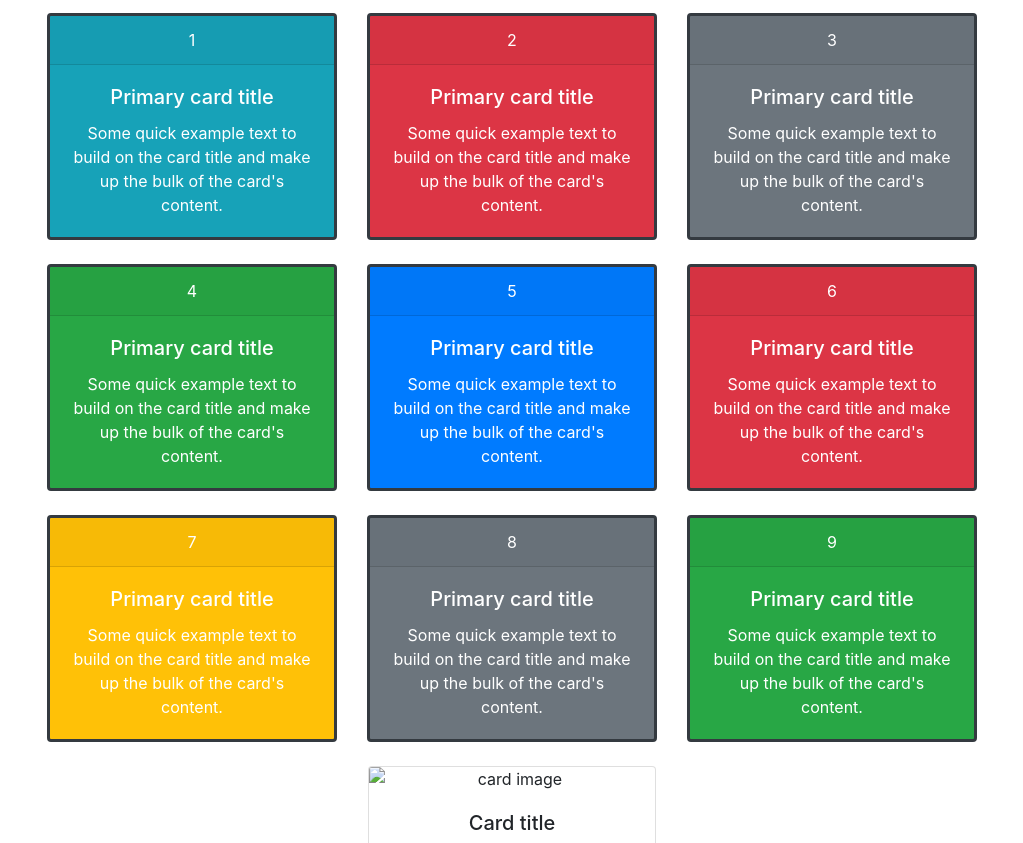
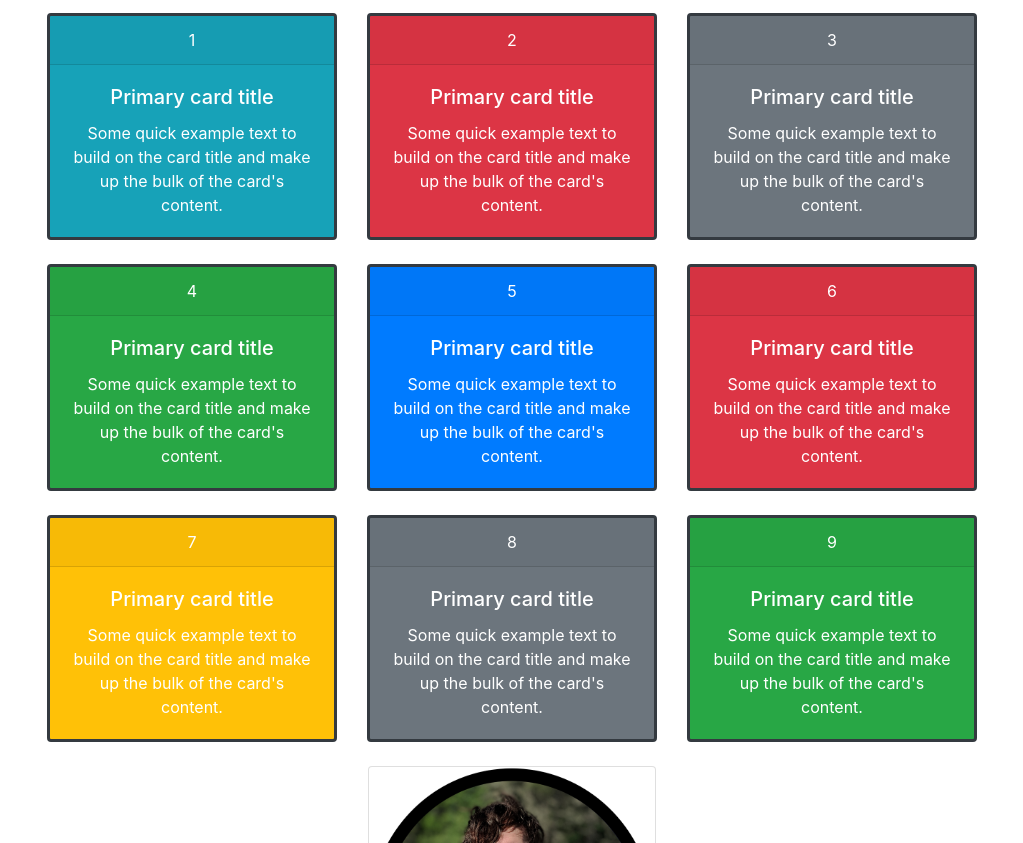
Before and after one commit to jmcall10/website, a plain HTML site: page index.html in a window 1280 px wide. Shown: the part 109-952 px from the top of the page, without its empty margins (128-1151 px from the left). Drawn offline with nearby package versions, Linux system fonts and the light colour scheme.

Commit message:
testing card to replace list

```diff
--- a/index.html
+++ b/index.html
@@ -110,7 +110,7 @@
       </div>
     </div>
     <div class="card" style="width: 18rem;">
-  <img class="card-img-top" src="images/icon3" alt="card image">
+  <img class="card-img-top" src="images/icon3.png" alt="card image2">
   <div class="card-body">
     <h5 class="card-title">Card title</h5>
     <p class="card-text">Some quick example text to build on the card title and make up the bulk of the card's content.</p>
```
